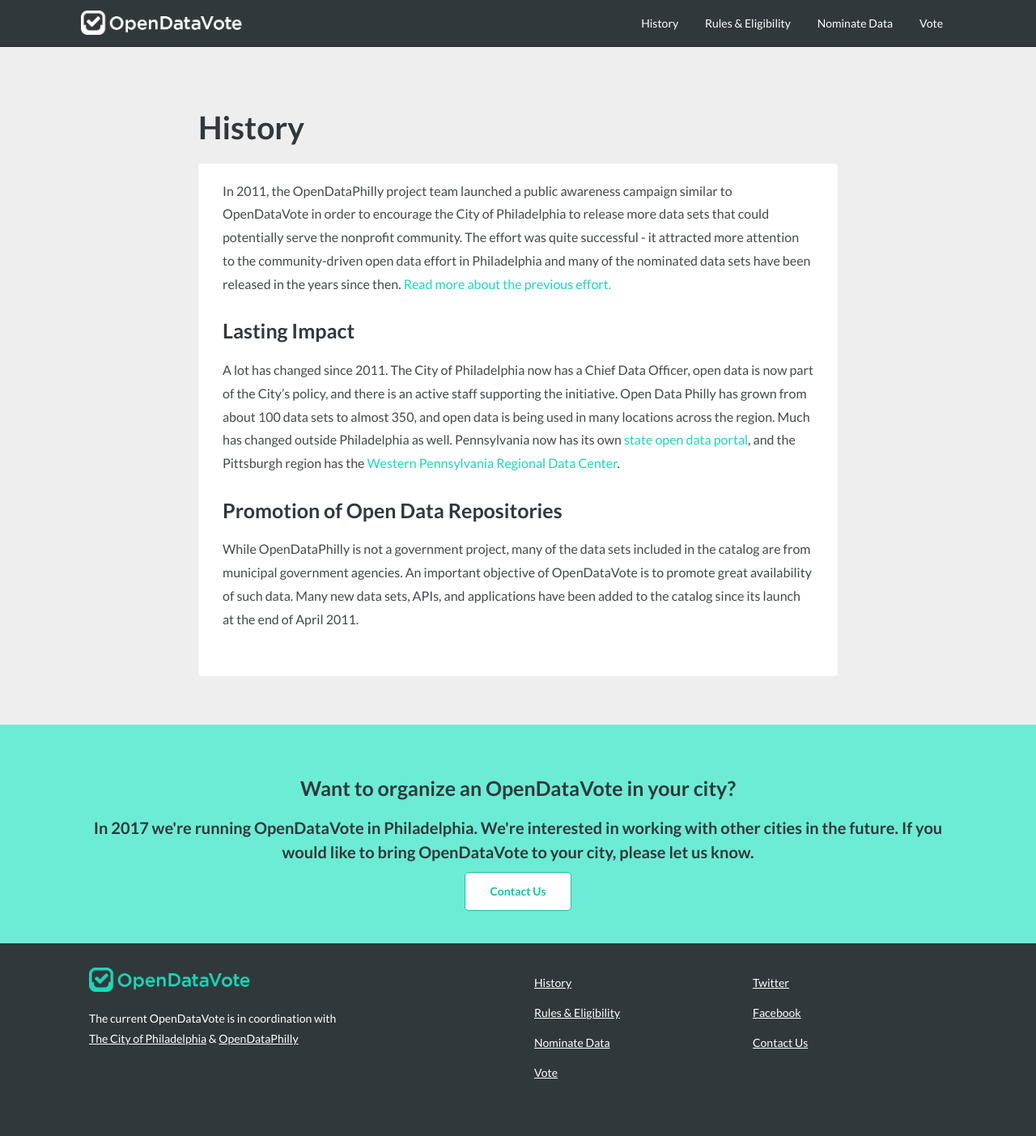
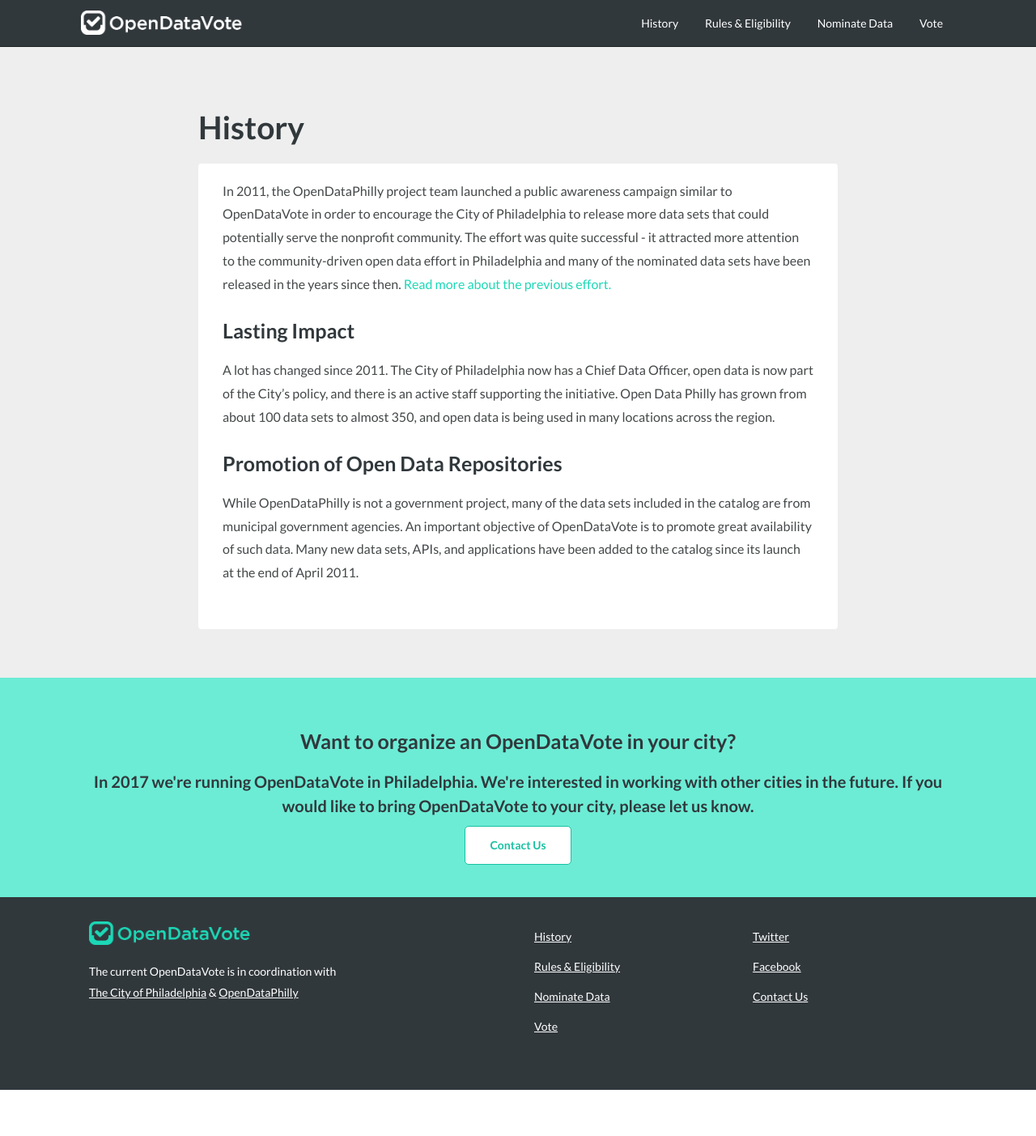
Before and after one commit to azavea/opendatavote-website, a Jekyll site: the page built from history.md, in a window 1280 px wide. Shown: the whole page at 81% size. Built offline with Jekyll 4.4.1, drawn with Linux system fonts in a browser that asks for light colours; nearby versions of some CDN libraries; after the commit the page ends 1346 px from its top, so only the background shows below that.

Commit message:
made copy more philly specific

```diff
--- a/history.md
+++ b/history.md
@@ -8,7 +8,7 @@ page-title: "History"
 In 2011, the OpenDataPhilly project team launched a public awareness campaign similar to OpenDataVote in order to encourage the City of Philadelphia to release more data sets that could potentially serve the nonprofit community. The effort was quite successful - it attracted more attention to the community-driven open data effort in Philadelphia and many of the nominated data sets have been released in the years since then. [Read more about the previous effort.](http://technical.ly/project/open-data-race/)
 
 ### Lasting Impact
-A lot has changed since 2011. The City of Philadelphia now has a Chief Data Officer, open data is now part of the City's policy, and there is an active staff supporting the initiative. Open Data Philly has grown from about 100 data sets to almost 350, and open data is being used in many locations across the region. Much has changed outside Philadelphia as well. Pennsylvania now has its own [state open data portal](https://data.pa.gov/), and the Pittsburgh region has the [Western Pennsylvania Regional Data Center](http://www.wprdc.org/).
+A lot has changed since 2011. The City of Philadelphia now has a Chief Data Officer, open data is now part of the City's policy, and there is an active staff supporting the initiative. Open Data Philly has grown from about 100 data sets to almost 350, and open data is being used in many locations across the region.
 
 ### Promotion of Open Data Repositories
 While OpenDataPhilly is not a government project, many of the data sets included in the catalog are from municipal government agencies. An important objective of OpenDataVote is to promote great availability of such data. Many new data sets, APIs, and applications have been added to the catalog since its launch at the end of April 2011.
```
Also changed, not shown: rules.md (+1 -1 lines).
